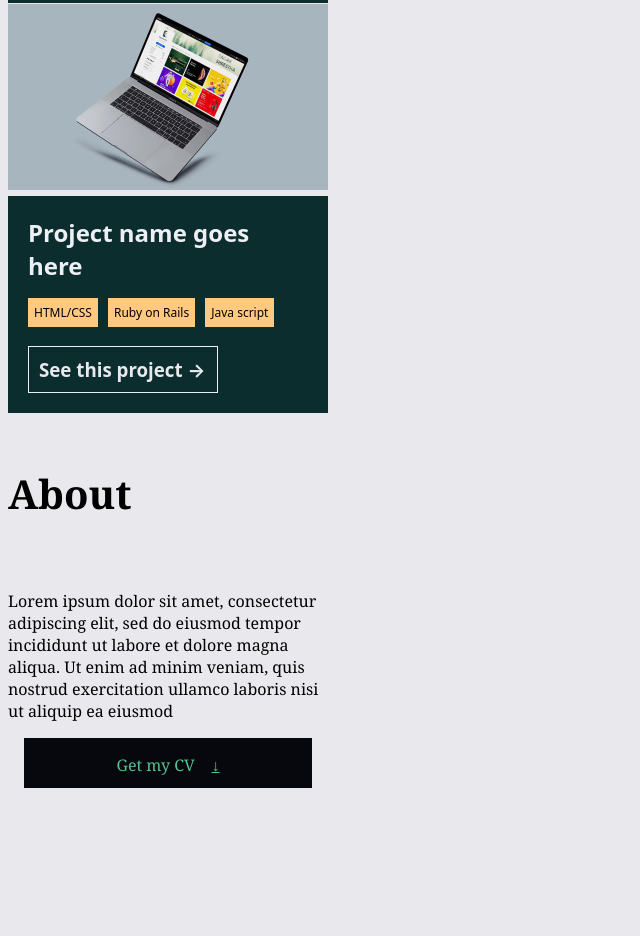
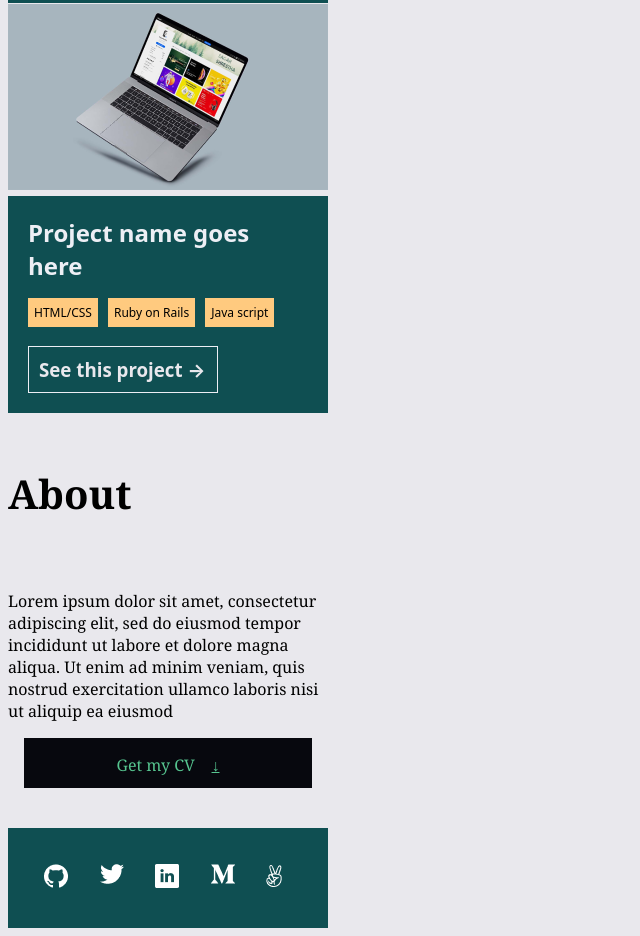
Before and after one commit to Feliverse/PortfolioSetupMobile, a website: page index.html in a window 1280 px wide. Shown: the part 2452-3388 px from the top of the page, without its empty margins (0-640 px from the left). Before the commit the page ends 3248 px from the top, so only its background shows below. Drawn offline with Linux system fonts and the light colour scheme.

Commit message:
add footer whit Social Web

```diff
--- a/index.html
+++ b/index.html
@@ -80,5 +80,14 @@
     <h4>About</h4>
     <p>Lorem ipsum dolor sit amet, consectetur adipiscing elit, sed do eiusmod tempor incididunt ut labore et dolore magna aliqua. Ut enim ad minim veniam, quis nostrud exercitation ullamco laboris nisi ut aliquip ea eiusmod</p>
     <section class="collabBoton"><p> Get my CV &nbsp;&nbsp; <u>↓</u>   </p></section>
+    <footer>
+        <ul class="rsFooter" >
+            <li class="rrss"><img src="images/redes sociales/Vector (3).png" alt="GitHUB link"> </li>
+            <li class="rrss"><img src="images/redes sociales/Vector (4).png" alt="Twitter link"></li>
+            <li class="rrss"><img src="images/redes sociales/Vector (5).png" alt="LinkedIn link"></li>
+            <li class="rrss"><img src="images/redes sociales/Vector (6).png" alt="M link"></li>
+            <li class="rrss"><img src="images/redes sociales/Vector (7).png" alt="RabitHand link"></li>
+        </ul>
+    </footer>
 </body>
 </html>
--- a/styles.css
+++ b/styles.css
@@ -90,7 +90,7 @@ h3 {
   }
 
 .pData {
-  background-color: #0b2d2e;
+  background-color: #0f4f52;
   display: flex;
   flex-direction: column;
   justify-content: left;
@@ -108,3 +108,19 @@ h2 {
 h4 {
   font-size: 40px;
 }
+
+.rsFooter {
+  background-color:#0f4f52;
+  float: left;
+  text-align: center;
+  margin: 0px;
+  margin-top: 40px;
+  width: 260px;
+  padding: 30px;
+  display: flex;
+  justify-content: space-between;
+}
+
+.rrss {
+  background-color:#0f4f52;
+}
```
Also changed, not shown: images/redes sociales/Vector (3).png (added), images/redes sociales/Vector (4).png (added), images/redes sociales/Vector (5).png (added), images/redes sociales/Vector (6).png (added), images/redes sociales/Vector (7).png (added).
